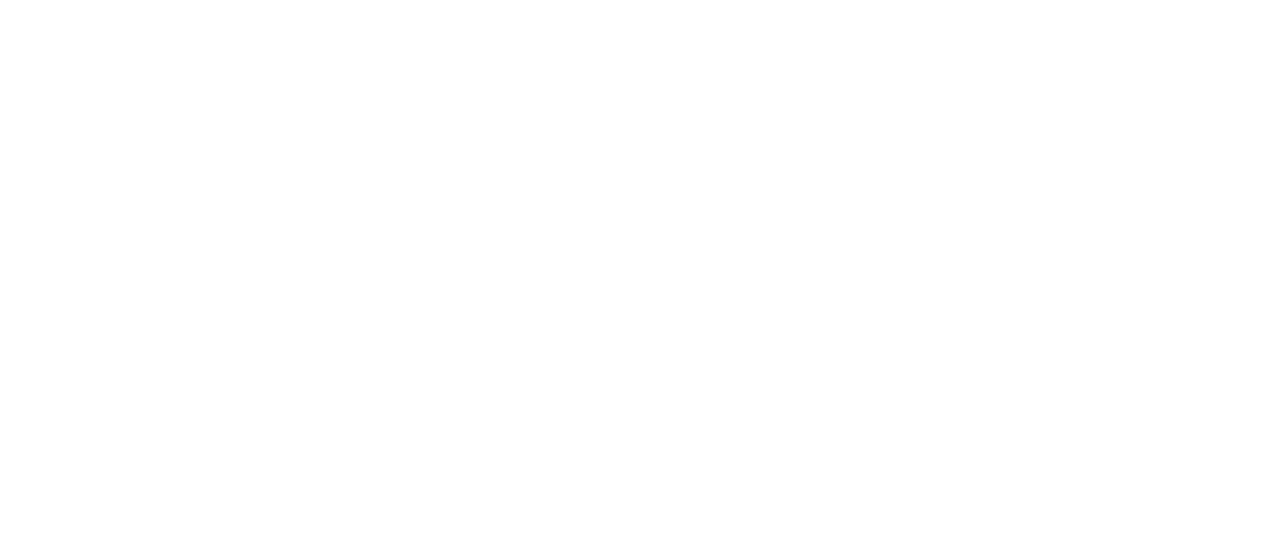
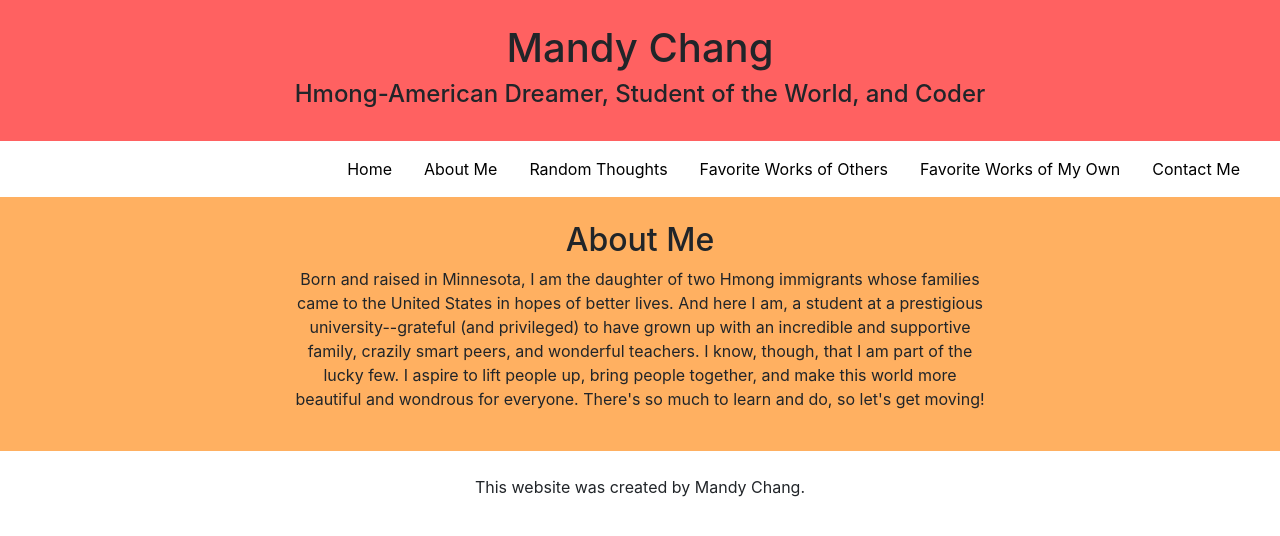
Before and after one commit to mchang35/mandy-chang, a plain HTML site: page aboutme.html in a window 1280 px wide. Drawn offline with nearby package versions, Linux system fonts and the light colour scheme.

Commit message:
Added stuff to added html files.

```diff
--- a/aboutme.html
+++ b/aboutme.html
@@ -0,0 +1,74 @@
+<!DOCTYPE html>
+<html lang="en">
+<head>
+    <title>Mandy Chang</title>
+    <meta charset="utf-8">
+    <meta name="viewport" content="width=device-width, initial-scale=1">
+    <link rel="stylesheet" href="bootstrap-4.5.3-dist/css/bootstrap.min.css">
+    <link rel="stylesheet" type="text/css" href="style.css">
+</head>
+
+<body>
+
+<header class="page-header header">
+    <div class="home" style="background-color: #ff6161">
+        <br>
+        <h1>Mandy Chang</h1>
+        <h4>Hmong-American Dreamer, Student of the World, and Coder</h4>
+        <br>
+    </div>
+</header>
+
+<nav class="navbar navbar-expand-md" id="navbar">
+    <button class="navbar-toggler navbar-dark" type="button" data-toggle="collapse" data-target="#main-navigation">
+        <span class="navbar-toggler-icon"></span>
+    </button>
+    <div class="collapse navbar-collapse" id="main-navigation">
+        <ul class="navbar-nav">
+            <li class="nav-item">
+                <a class="nav-link" id="home" href="index.html" onclick="home()">Home</a>
+            </li>
+            <li class="nav-item">
+                <a class="nav-link" id="aboutme" href="aboutme.html">About Me</a>
+            </li>
+            <li class="nav-item">
+                <a class="nav-link" id="randomthoughts" href="randomthoughts.html">Random Thoughts</a>
+            </li>
+            <li class="nav-item">
+                <a class="nav-link" id="favoriteworksothers" href="favoriteworksothers.html">Favorite Works of Others</a>
+            </li>
+            <li class="nav-item">
+                <a class="nav-link" id="favoriteworksmyown" href="favoriteworksmyown.html">Favorite Works of My Own</a>
+            </li>
+            <li class="nav-item">
+                <a class="nav-link" id="contact" href="contactme.html">Contact Me</a>
+            </li>
+        </ul>
+    </div>
+</nav>
+
+<div class="aboutme" style="background-color: #ffb061;">
+    <br>
+    <h2>About Me</h2>
+    <p class="aboutmep">Born and raised in Minnesota, I am the daughter of two Hmong
+        immigrants whose families came to the United States in hopes
+        of better lives. And here I am, a student at a prestigious
+        university--grateful (and privileged) to have grown up with an
+        incredible and supportive family, crazily smart peers, and
+        wonderful teachers. I know, though, that I am part of the lucky
+        few. I aspire to lift people up, bring people together, and make this
+        world more beautiful and wondrous for everyone. There's so much to
+        learn and do, so let's get moving!</p>
+    <br>
+</div>
+
+<br>
+
+<p class="text-center" style="width: 100%">This website was created by Mandy Chang.</p>
+
+<script src="https://code.jquery.com/jquery-3.6.0.js" integrity="sha256-H+K7U5CnXl1h5ywQfKtSj8PCmoN9aaq30gDh27Xc0jk=" crossorigin="anonymous"></script>
+<script src="bootstrap-4.5.3-dist/js/bootstrap.min.js"></script>
+<script src="main.js"></script>
+
+</body>
+</html>
```
Also changed, not shown: contactme.html (+72 -0 lines), favoriteworksmyown.html (+65 -0 lines), favoriteworksothers.html (+65 -0 lines), index.html (+8 -60 lines), randomthoughts.html (+65 -0 lines).
